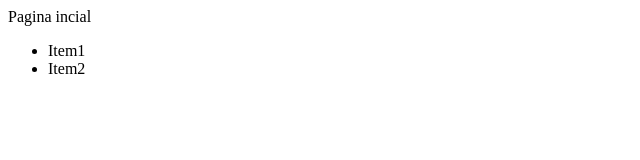
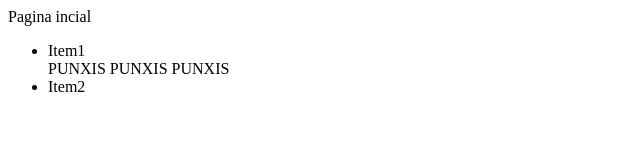
Before and after one commit to pabloiglesiascocinero/gituf2, a plain HTML site: page index.html in a window 1280 px wide. Shown: the whole page, without its empty margins (0-640 px from the left). Drawn offline with Linux system fonts and the light colour scheme.

Commit message:
Update index.html

```diff
--- a/index.html
+++ b/index.html
@@ -5,6 +5,7 @@
 	<body>
 		<ul>
 			<li>Item1</li>
+			PUNXIS PUNXIS PUNXIS
 			<li>Item2</li>
 		</ul>
 	</body>
```
